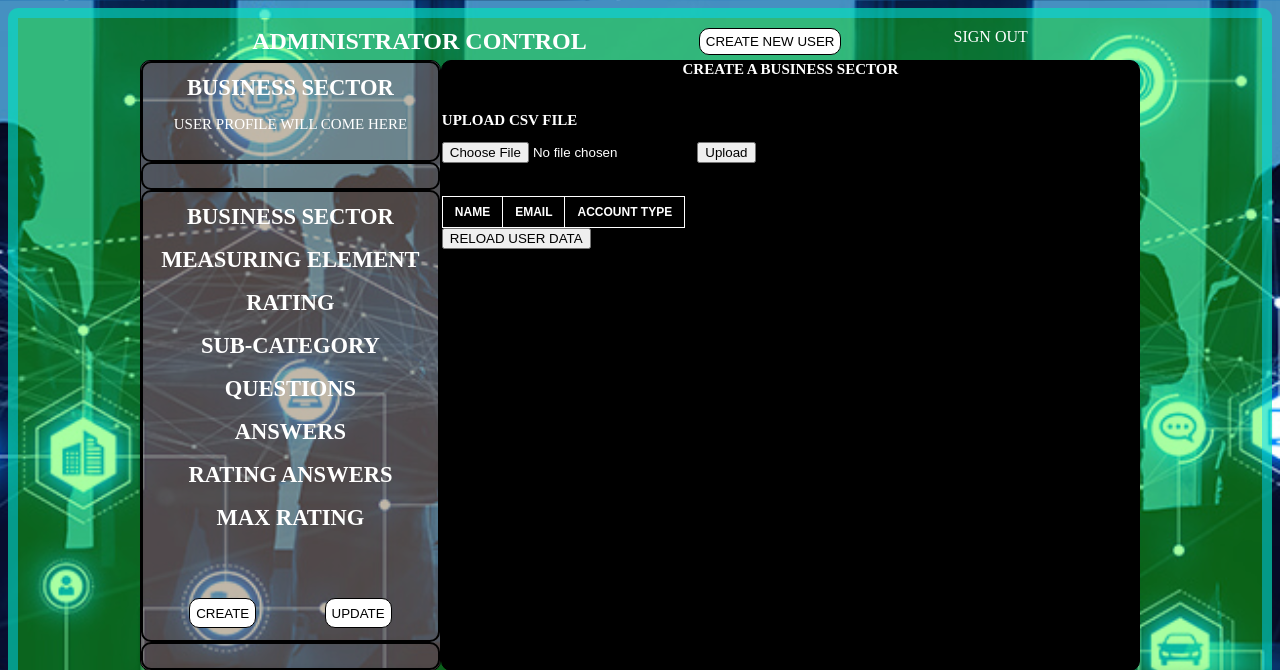
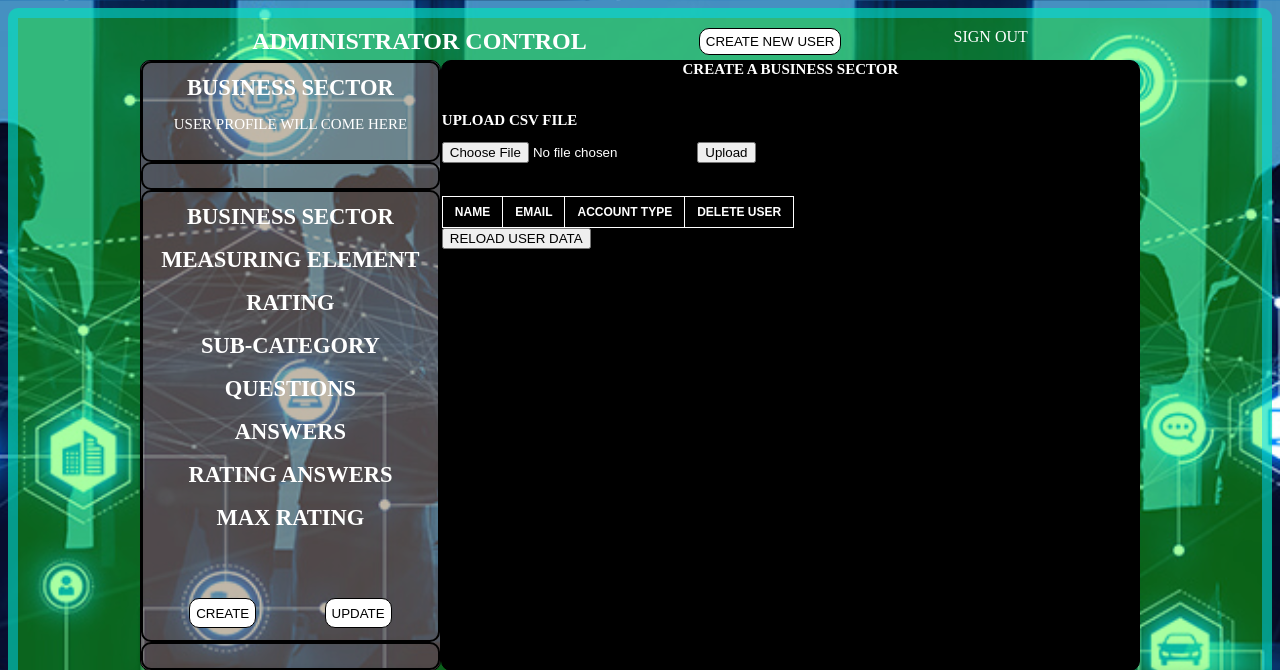
Before and after one commit to Fabchirajoul/Maturity_toolkit, a Flask app: page /Adminregister in a window 1280 px wide. Shown: the top 670 px of the page. Run offline with Flask 3, Linux system fonts and the light colour scheme; lists and menus that the app fills with data are empty.

Commit message:
fixed a bug

```diff
--- a/app.py
+++ b/app.py
@@ -44,7 +44,7 @@ def create_combined_table():
     cursor = connection.cursor()
     cursor.execute('''
         CREATE TABLE IF NOT EXISTS CombinedTable (
-            id INTEGER,
+            id INTEGER PRIMARY KEY AUTOINCREMENT,
             BusinessSector TEXT,
             MeasuringElt TEXT,
             Rating INTEGER,
@@ -298,6 +298,38 @@ def delete_combined_data():
             return "Error occurred during deletion: " + str(e)
     else:
         return "Method Not Allowed"
+# delete user record
+@app.route('/delete_user_data', methods=['POST'])
+def delete_user_record_data():
+    if request.method == 'POST':
+        # Get the ID of the record to delete from the form
+        delete_record_user_id = request.form['user_record_id']
+
+        # For debugging: Print the delete_record_id
+        print("Record ID to delete:", delete_record_user_id)
+
+        try:
+            # Delete the record from the database
+            connection = sqlite3.connect('database.db')
+            cursor = connection.cursor()
+            cursor.execute('''
+                DELETE FROM User
+                WHERE name = ?
+            ''', (delete_record_user_id,))
+            connection.commit()
+            connection.close()
+
+            # For debugging: Print a message indicating successful deletion
+            print("Record deleted successfully.")
+
+            # Redirect back to the page displaying combined data
+            return redirect('/view_combined_data')
+        except Exception as e:
+            # For debugging: Print any exception that occurs during deletion
+            print("Error occurred during deletion:", str(e))
+            return "Error occurred during deletion: " + str(e)
+    else:
+        return "Method Not Allowed"
 
 
 # Displaying the elements in the databse on the admin side of the panel
--- a/templates/administrator.html
+++ b/templates/administrator.html
@@ -145,6 +145,7 @@
                                         <th>NAME</th>
                                         <th>EMAIL</th>
                                         <th>ACCOUNT TYPE</th>
+                                        <th>DELETE USER</th>
 
                                     </tr>
                                 </thead>
@@ -154,6 +155,13 @@
                                         <td>{{ row[0] }}</td>
                                         <td>{{ row[1] }}</td>
                                         <td>{{ row[2] }}</td>
+                                        <td>
+                                            <form action="/delete_user_data" method="post">
+                                                <input type="hidden" name="user_record_id" value="{{ row[0] }}">
+                                                <button type="submit" class="submit-btn">Delete</button>
+                                            </form>
+
+                                        </td>
 
                                     </tr>
                                     {% endfor %}
```
Also changed, not shown: database.db.
